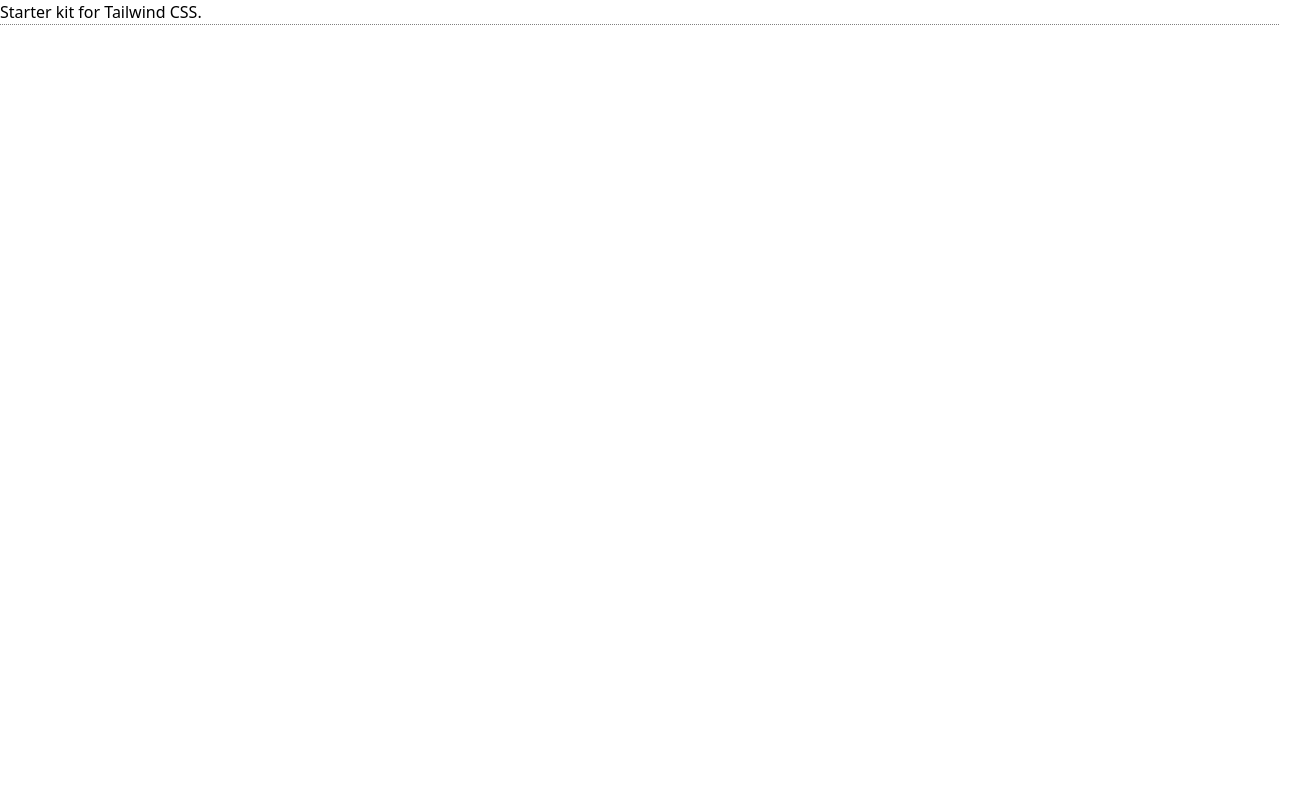
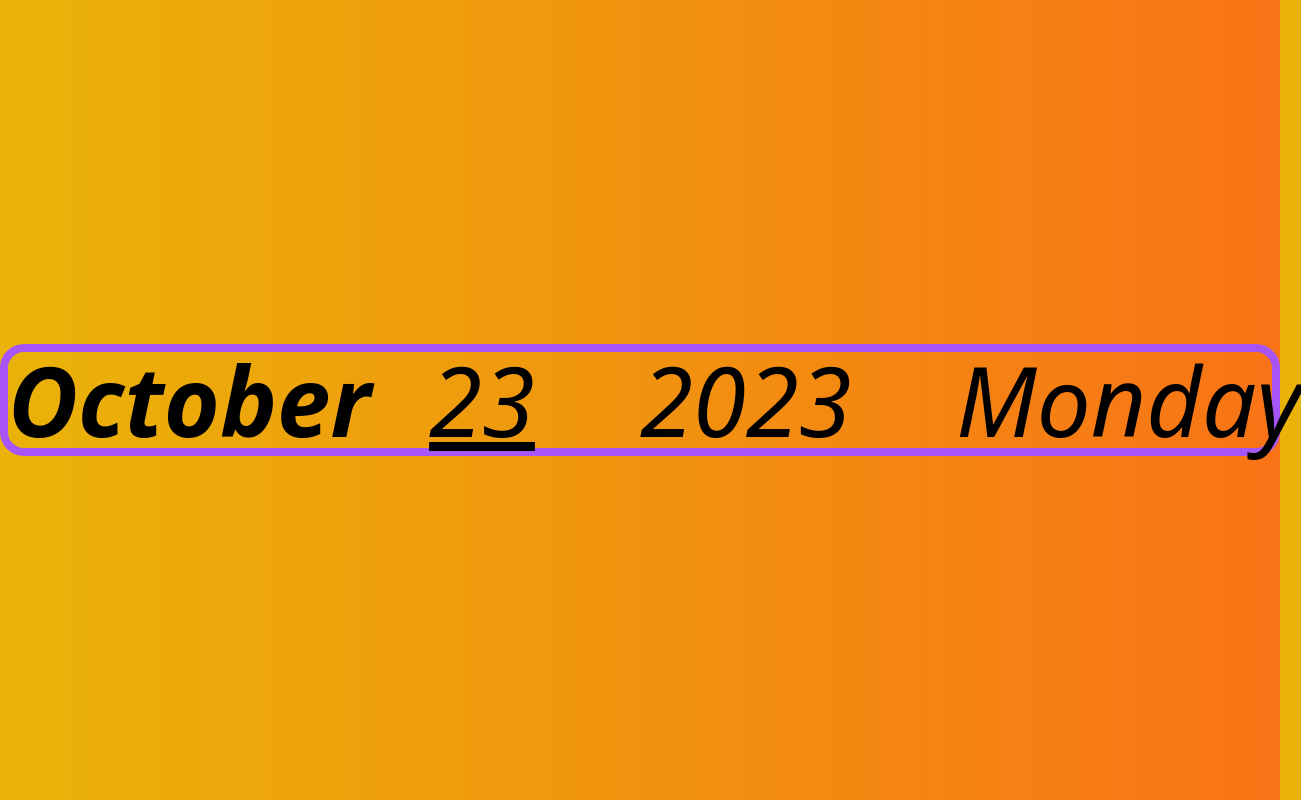
Before and after one commit to SaaWest/tailwind-date, a website: page public/index.html in a window 1280 px wide. Shown: the whole page, 1301 px wide, since content can reach past the window. Drawn offline with Linux system fonts and the light colour scheme.

Commit message:
Ready to Deploy

```diff
--- a/public/index.html
+++ b/public/index.html
@@ -10,9 +10,14 @@
     <script src="script.js" defer></script>
 
 </head>
-<body>
+<body class="h-screen flex items-center justify-center bg-gradient-to-r from-yellow-500 to-orange-500">
 
-    <h1>Starter kit for Tailwind CSS.</h1>
+    <time class="container mx-auto block grid lg:grid-cols-4 md:grid-cols-2 border-8 border-solid border-purple-500 rounded-3xl border-b-8">
+      <data class="month block font-sans text-8xl italic hover:not-italic font-semibold">Month</data>
+      <data class="dayOfMonth block font-sans text-8xl italic hover:not-italic flex items-center justify-center underline">00</data>
+      <data class="year block font-sans text-8xl italic hover:not-italic">0000</data>
+      <data class="dayOfWeek block font-sans text-8xl italic hover:not-italic">SMTWTFS</data>
+    </time>
 
 </body>
 </html>
--- a/public/script.js
+++ b/public/script.js
@@ -1 +1,71 @@
-console.log('👍 JS is OK!');
+// https://cdn.tailwindcss.com
+
+/************
+Static Data
+************/
+const allTheMonths = [
+    "January",
+    "February",
+    "March",
+    "April",
+    "May",
+    "June",
+    "July",
+    "August",
+    "September",
+    "October",
+    "November",
+    "December"
+  ];
+  const allTheDays = [
+    "Sunday",
+    "Monday",
+    "Tuesday",
+    "Wednesday",
+    "Thursday",
+    "Friday",
+    "Saturday"
+  ];
+
+  /************
+  Dynamic Data
+  ************/
+  // Get and store current date and time with `new Date()` object
+  const dateNow = new Date();
+  // Check-Check: See all `Date()` methods and properties
+  console.log(dateNow);
+
+  const gotMonth = dateNow.getMonth();
+  // Get current day of the month
+  let gotDayOfMonth = dateNow.getDate();
+  // Get current year
+  const gotYear = dateNow.getFullYear();
+  // Get current day of the week
+  const gotDayOfWeek = dateNow.getDay();
+
+  // Check-Check: Is the data correct?
+  console.log(gotMonth, gotDayOfMonth, gotYear, gotDayOfWeek);
+
+  /************
+  Get DOM Elements
+  ************/
+  // Get the month
+  const month = document.querySelector(".month");
+  // Get day of the month
+  const dayOfMonth = document.querySelector(".dayOfMonth");
+  // Get year
+  const year = document.querySelector(".year");
+  // Get Day of Week
+  const dayOfWeek = document.querySelector(".dayOfWeek");
+
+  /************
+  Set DOM Elements
+  ************/
+  // Set the month
+  month.innerText = allTheMonths[gotMonth];
+  // Set day of the month
+  dayOfMonth.innerText = gotDayOfMonth;
+  // Set the year
+  year.innerText = gotYear;
+  // Set the day of the week
+  dayOfWeek.innerText = allTheDays[gotDayOfWeek];
--- a/src/input.css
+++ b/src/input.css
@@ -4,6 +4,6 @@
 @tailwind utilities;
 
 /* Your Awesome Styles */
-* {
+/** {
     outline: 1px dotted gray;
-}
+}*/
```
Also changed, not shown: public/style.css, 1 other file.
